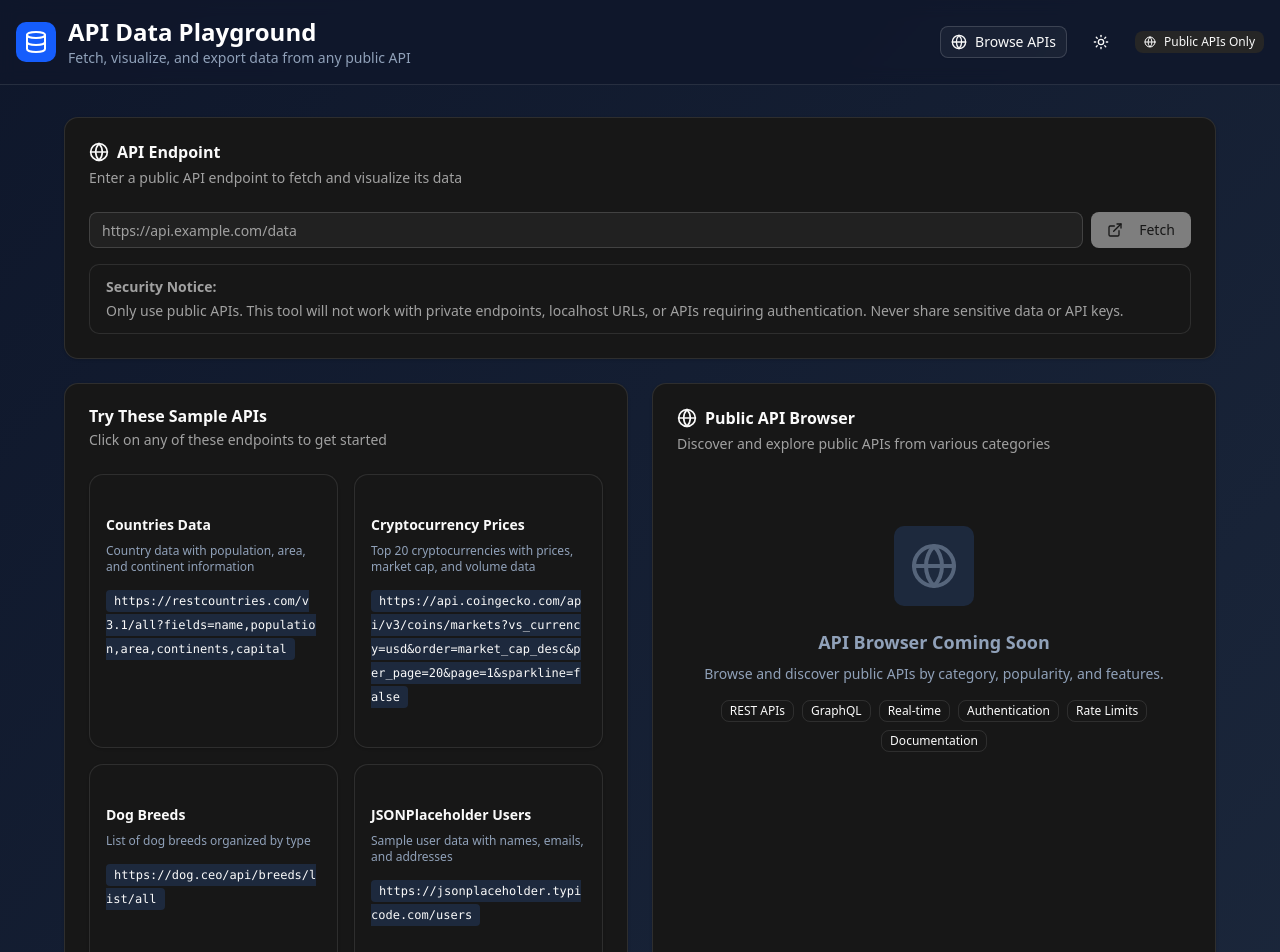
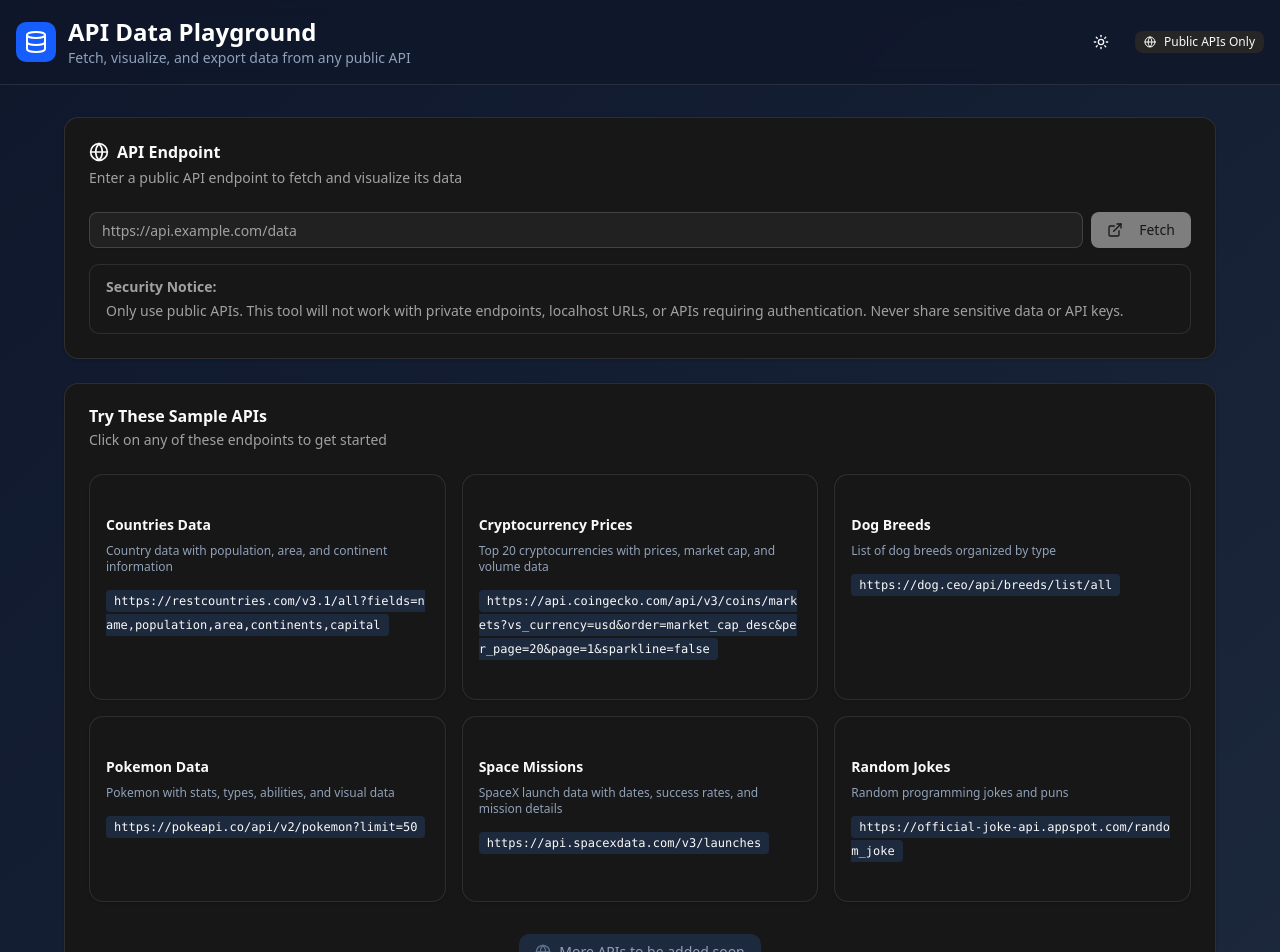
Before and after one commit to sam-gupta-git/endpoint-testing-app, a Next.js app: page / in a window 1280 px wide. Shown: the top 952 px of the page. Built offline with nearby package versions, Linux system fonts and the light colour scheme.

Commit message:
miscellaneous changes, fixed SQL output

```diff
--- a/src/app/page.tsx
+++ b/src/app/page.tsx
@@ -2,7 +2,6 @@
 
 import { useState, useRef } from "react";
 import { Card, CardContent, CardDescription, CardHeader, CardTitle } from "@/components/ui/card";
-import { Button } from "@/components/ui/button";
 import { Badge } from "@/components/ui/badge";
 import { Alert, AlertDescription } from "@/components/ui/alert";
 import { Globe, Database, Filter } from "lucide-react";
@@ -10,6 +9,7 @@ import ApiInput, { ApiInputRef } from "@/components/ApiInput";
 import DataTabs from "@/components/DataTabs";
 import FilterPanel from "@/components/FilterPanel";
 import SqlQueryPanel from "@/components/SqlQueryPanel";
+import SqlQueryResultsPanel from "@/components/SqlQueryResultsPanel";
 import ThemeToggle from "@/components/ThemeToggle";
 
 interface EndpointHistory {
@@ -26,6 +26,8 @@ export default function Home() {
   const [activeFilters, setActiveFilters] = useState<unknown[]>([]);
   const [endpointHistory, setEndpointHistory] = useState<EndpointHistory[]>([]);
   const [isSqlQueryResult, setIsSqlQueryResult] = useState(false);
+  const [sqlQueryResults, setSqlQueryResults] = useState<unknown>(null);
+  const [currentSqlQuery, setCurrentSqlQuery] = useState<string>("");
   const apiInputRef = useRef<ApiInputRef>(null);
 
   const getEndpointName = (url: string): string => {
@@ -57,6 +59,8 @@ export default function Home() {
     setApiData(data);
     setFilteredData(data);
     setIsSqlQueryResult(false);
+    setSqlQueryResults(null);
+    setCurrentSqlQuery("");
     setError(null);
 
     // Add to history
@@ -91,12 +95,11 @@ export default function Home() {
     setIsSqlQueryResult(false); // Clear SQL query indicator when using filters
   };
 
-  const handleSqlQueryResult = (result: unknown) => {
-    console.log('🟢 SQL query result received in parent:', result);
-    console.log('🟢 Setting filteredData and isSqlQueryResult=true');
+  const handleSqlQueryResult = (result: unknown, query: string) => {
     setFilteredData(result);
     setIsSqlQueryResult(true);
-    console.log('🟢 State updated');
+    setSqlQueryResults(result);
+    setCurrentSqlQuery(query);
   };
 
   const handleLogoClick = () => {
@@ -104,17 +107,13 @@ export default function Home() {
     setFilteredData(null);
     setActiveFilters([]);
     setIsSqlQueryResult(false);
+    setSqlQueryResults(null);
+    setCurrentSqlQuery("");
     setError(null);
     setLoading(false);
     apiInputRef.current?.clearInput();
   };
 
-  const scrollToApiBrowser = () => {
-    const element = document.getElementById('api-browser-section');
-    if (element) {
-      element.scrollIntoView({ behavior: 'smooth' });
-    }
-  };
 
   return (
     <div className="min-h-screen bg-gradient-to-br from-slate-50 to-slate-100 dark:from-slate-900 dark:to-slate-800">
@@ -139,15 +138,6 @@ export default function Home() {
               </div>
             </button>
             <div className="flex items-center gap-4">
-              <Button
-                variant="outline"
-                size="sm"
-                onClick={scrollToApiBrowser}
-                className="hidden sm:flex items-center gap-2"
-              >
-                <Globe className="h-4 w-4" />
-                Browse APIs
-              </Button>
               <ThemeToggle />
               <Badge variant="secondary" className="hidden sm:flex">
                 <Globe className="h-3 w-3 mr-1" />
@@ -227,6 +217,13 @@ export default function Home() {
                 onQueryResult={handleSqlQueryResult}
               />
 
+              {/* SQL Query Results Panel */}
+              <SqlQueryResultsPanel
+                data={sqlQueryResults}
+                query={currentSqlQuery}
+                isVisible={!!sqlQueryResults}
+              />
+
               {/* Filters - Under the table view */}
               {Array.isArray(apiData) && apiData.length > 0 && (
                 <Card className="border-slate-200 dark:border-slate-700">
@@ -247,10 +244,8 @@ export default function Home() {
             </div>
           )}
 
-          {/* Sample APIs and API Browser - Side by Side */}
+          {/* Sample APIs */}
           {apiData == null && !loading && (
-            <div id="api-browser-section" className="grid grid-cols-1 lg:grid-cols-2 gap-6">
-              {/* Sample APIs */}
             <Card>
               <CardHeader>
                 <CardTitle>Try These Sample APIs</CardTitle>
@@ -259,7 +254,7 @@ export default function Home() {
                 </CardDescription>
               </CardHeader>
               <CardContent>
-                  <div className="grid grid-cols-1 md:grid-cols-2 gap-4">
+                <div className="grid grid-cols-1 md:grid-cols-2 lg:grid-cols-3 gap-4">
                   {[
                     {
                       name: "Countries Data",
@@ -277,19 +272,19 @@ export default function Home() {
                       description: "List of dog breeds organized by type"
                     },
                     {
-                        name: "JSONPlaceholder Users",
-                        url: "https://jsonplaceholder.typicode.com/users",
-                        description: "Sample user data with names, emails, and addresses"
+                      name: "Pokemon Data",
+                      url: "https://pokeapi.co/api/v2/pokemon?limit=50",
+                      description: "Pokemon with stats, types, abilities, and visual data"
                     },
                     {
-                        name: "JSONPlaceholder Posts",
-                        url: "https://jsonplaceholder.typicode.com/posts",
-                        description: "Sample blog posts with titles and content"
+                      name: "Space Missions",
+                      url: "https://api.spacexdata.com/v3/launches",
+                      description: "SpaceX launch data with dates, success rates, and mission details"
                     },
                     {
-                        name: "Weather (London)",
-                        url: "https://api.openweathermap.org/data/2.5/weather?q=London&appid=demo",
-                        description: "Current weather data (demo key)"
+                      name: "Random Jokes",
+                      url: "https://official-joke-api.appspot.com/random_joke",
+                      description: "Random programming jokes and puns"
                     }
                   ].map((api, index) => (
                     <Card
@@ -311,41 +306,18 @@ export default function Home() {
                     </Card>
                   ))}
                 </div>
-                </CardContent>
-              </Card>
 
-              {/* API Endpoint Browser - Placeholder */}
-              <Card>
-                <CardHeader>
-                  <CardTitle className="flex items-center gap-2">
-                    <Globe className="h-5 w-5" />
-                    Public API Browser
-                  </CardTitle>
-                  <CardDescription>
-                    Discover and explore public APIs from various categories
-                  </CardDescription>
-                </CardHeader>
-                <CardContent>
-                  <div className="text-center py-12 text-slate-500 dark:text-slate-400">
-                    <div className="p-4 bg-slate-100 dark:bg-slate-800 rounded-lg inline-block mb-4">
-                      <Globe className="h-12 w-12 mx-auto opacity-50" />
-                    </div>
-                    <h3 className="text-lg font-semibold mb-2">API Browser Coming Soon</h3>
-                    <p className="text-sm mb-4">
-                      Browse and discover public APIs by category, popularity, and features.
-                    </p>
-                    <div className="flex flex-wrap justify-center gap-2 text-xs">
-                      <Badge variant="outline">REST APIs</Badge>
-                      <Badge variant="outline">GraphQL</Badge>
-                      <Badge variant="outline">Real-time</Badge>
-                      <Badge variant="outline">Authentication</Badge>
-                      <Badge variant="outline">Rate Limits</Badge>
-                      <Badge variant="outline">Documentation</Badge>
+                {/* More APIs Coming Soon */}
+                <div className="mt-8 text-center">
+                  <div className="inline-flex items-center gap-2 px-4 py-2 bg-slate-100 dark:bg-slate-800 rounded-lg">
+                    <Globe className="h-4 w-4 text-slate-500" />
+                    <span className="text-sm text-slate-600 dark:text-slate-400">
+                      More APIs to be added soon
+                    </span>
                   </div>
                 </div>
               </CardContent>
             </Card>
-            </div>
           )}
         </div>
       </main>
--- a/src/components/SqlQueryPanel.tsx
+++ b/src/components/SqlQueryPanel.tsx
@@ -6,7 +6,7 @@ import SqlQueryEditor from "./SqlQueryEditor";
 
 interface SqlQueryPanelProps {
   data: unknown;
-  onQueryResult: (result: unknown) => void;
+  onQueryResult: (result: unknown, query: string) => void;
 }
 
 export default function SqlQueryPanel({ data, onQueryResult }: SqlQueryPanelProps) {
--- /dev/null
+++ b/src/components/SqlQueryResultsPanel.tsx
@@ -0,0 +1,111 @@
+"use client";
+
+import { Card, CardContent, CardDescription, CardHeader, CardTitle } from "@/components/ui/card";
+import { Tabs, TabsContent, TabsList, TabsTrigger } from "@/components/ui/tabs";
+import { FileText, Table, BarChart3, Database } from "lucide-react";
+import JsonViewer from "./JsonViewer";
+import TableView from "./TableView";
+import ChartView from "./ChartView";
+
+interface SqlQueryResultsPanelProps {
+  data: unknown;
+  query: string;
+  isVisible: boolean;
+}
+
+export default function SqlQueryResultsPanel({ data, query, isVisible }: SqlQueryResultsPanelProps) {
+  if (!isVisible) {
+    return null;
+  }
+
+  const isArray = Array.isArray(data);
+  const hasNumericData = isArray && data.length > 0 && data.some((item: unknown) =>
+    typeof item === 'object' && item !== null &&
+    Object.values(item as Record<string, unknown>).some(value => typeof value === 'number')
+  );
+
+  // Determine default tab: charts if visualizable data, otherwise table if array, otherwise json
+  const getDefaultTab = () => {
+    if (hasNumericData) return "chart";
+    if (isArray) return "table";
+    return "json";
+  };
+
+  return (
+    <Card className="border-blue-200 dark:border-blue-800 bg-blue-50/50 dark:bg-blue-950/20">
+      <CardHeader>
+        <div className="flex items-center justify-between">
+          <div>
+            <CardTitle className="flex items-center gap-2 text-blue-900 dark:text-blue-100">
+              <Database className="h-5 w-5" />
+              SQL Query Results
+            </CardTitle>
+            <CardDescription className="text-blue-700 dark:text-blue-300">
+              Results from your SQL query
+              {query && (
+                <span className="block mt-1 font-mono text-xs bg-blue-100 dark:bg-blue-900 px-2 py-1 rounded">
+                  {query}
+                </span>
+              )}
+            </CardDescription>
+          </div>
+          <div className="text-sm text-blue-600 dark:text-blue-400">
+            {isArray && `${data.length} result${data.length !== 1 ? 's' : ''}`}
+          </div>
+        </div>
+      </CardHeader>
+      <CardContent>
+        <Tabs defaultValue={getDefaultTab()} className="w-full">
+          <TabsList className="grid w-full grid-cols-3">
+            <TabsTrigger value="json" className="flex items-center gap-2">
+              <FileText className="h-4 w-4" />
+              JSON
+            </TabsTrigger>
+            <TabsTrigger
+              value="table"
+              className="flex items-center gap-2"
+              disabled={!isArray}
+            >
+              <Table className="h-4 w-4" />
+              Table
+            </TabsTrigger>
+            <TabsTrigger
+              value="chart"
+              className="flex items-center gap-2"
+              disabled={!hasNumericData}
+            >
+              <BarChart3 className="h-4 w-4" />
+              Charts
+            </TabsTrigger>
+          </TabsList>
+
+          <TabsContent value="json" className="mt-4">
+            <JsonViewer data={data} />
+          </TabsContent>
+
+          <TabsContent value="table" className="mt-4">
+            {isArray ? (
+              <TableView data={data} />
+            ) : (
+              <div className="text-center py-8 text-slate-500 dark:text-slate-400">
+                <Table className="h-12 w-12 mx-auto mb-4 opacity-50" />
+                <p>Table view is only available for array data</p>
+              </div>
+            )}
+          </TabsContent>
+
+          <TabsContent value="chart" className="mt-4">
+            {hasNumericData ? (
+              <ChartView data={data} />
+            ) : (
+              <div className="text-center py-8 text-slate-500 dark:text-slate-400">
+                <BarChart3 className="h-12 w-12 mx-auto mb-4 opacity-50" />
+                <p>Charts are only available for data with numeric values</p>
+              </div>
+            )}
+          </TabsContent>
+        </Tabs>
+      </CardContent>
+    </Card>
+  );
+}
```
Also changed, not shown: src/components/SqlQueryEditor.tsx (+99 -37 lines). Lines whose indentation alone changed are shown as unchanged.
